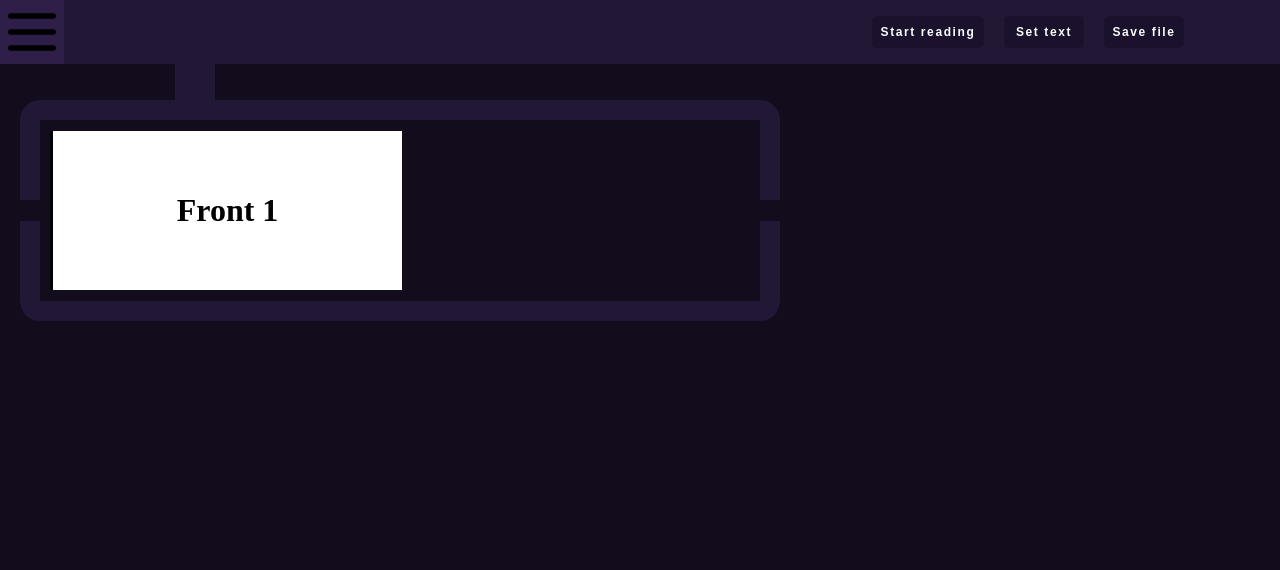
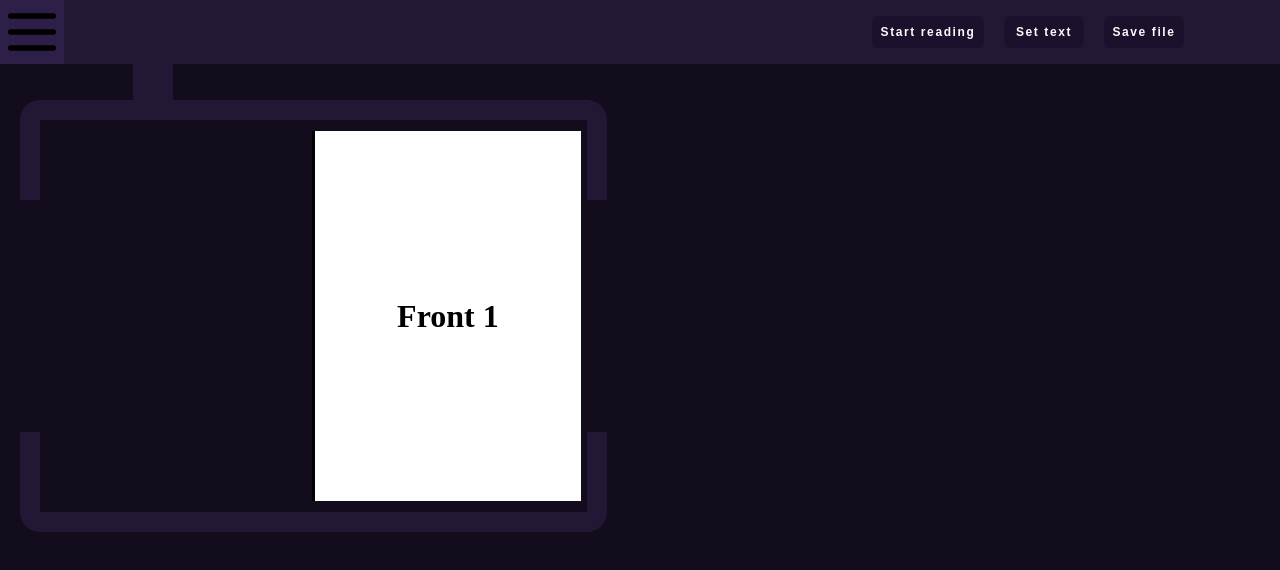
Before and after one commit to Kretki/HTMLBook, a plain HTML site: page index.html in a window 1280 px wide. Drawn offline with Linux system fonts and the light colour scheme.

Commit message:
ObjectsFitWell

```diff
--- a/book.css
+++ b/book.css
@@ -8,7 +8,6 @@
     padding-left: 15px;
     padding-right: 15px;
     padding-bottom: 5px;
-    background-color: var(--dark-prime-color);
 }
 .paper{
     position: absolute;
--- a/main.js
+++ b/main.js
@@ -27,15 +27,15 @@ function addTextHint(){
 }
 
 function resizeOutliner(){
-    var width = window.screen.width-2*(document.getElementById("left-corner-u").getBoundingClientRect().width+document.getElementById("left-corner-u").getBoundingClientRect().left)
+    var height = window.screen.height*0.6
+    var width = height/108*164
     document.getElementById("header-liner-u").style.width = width+"px"
     document.getElementById("header-liner-b").style.width = width+"px"
     var bookWidth = width-document.getElementById("canvas").getBoundingClientRect().left
     document.getElementById("canvas").style.width = bookWidth/2.1+"px"
     var left = document.getElementById("canvas").getBoundingClientRect().left
-    var height = document.getElementById("canvas").getBoundingClientRect().width/84*108
-    document.getElementById("canvas").style.height = height-300+"px"
-    // document.getElementById("canvas").style.left = bookWidth/2+left+"px"
+    document.getElementById("canvas").style.height = height+"px"
+    document.getElementById("canvas").style.left = bookWidth/2+left+document.getElementById("right-corner-u").getBoundingClientRect().width/1.5+"px"
     left = 2*document.getElementById("left-corner-u").getBoundingClientRect().width+width
     document.getElementById("right-corner-u").style.left = left+"px"
     document.getElementById("right-corner-b").style.left = left+"px"
```
